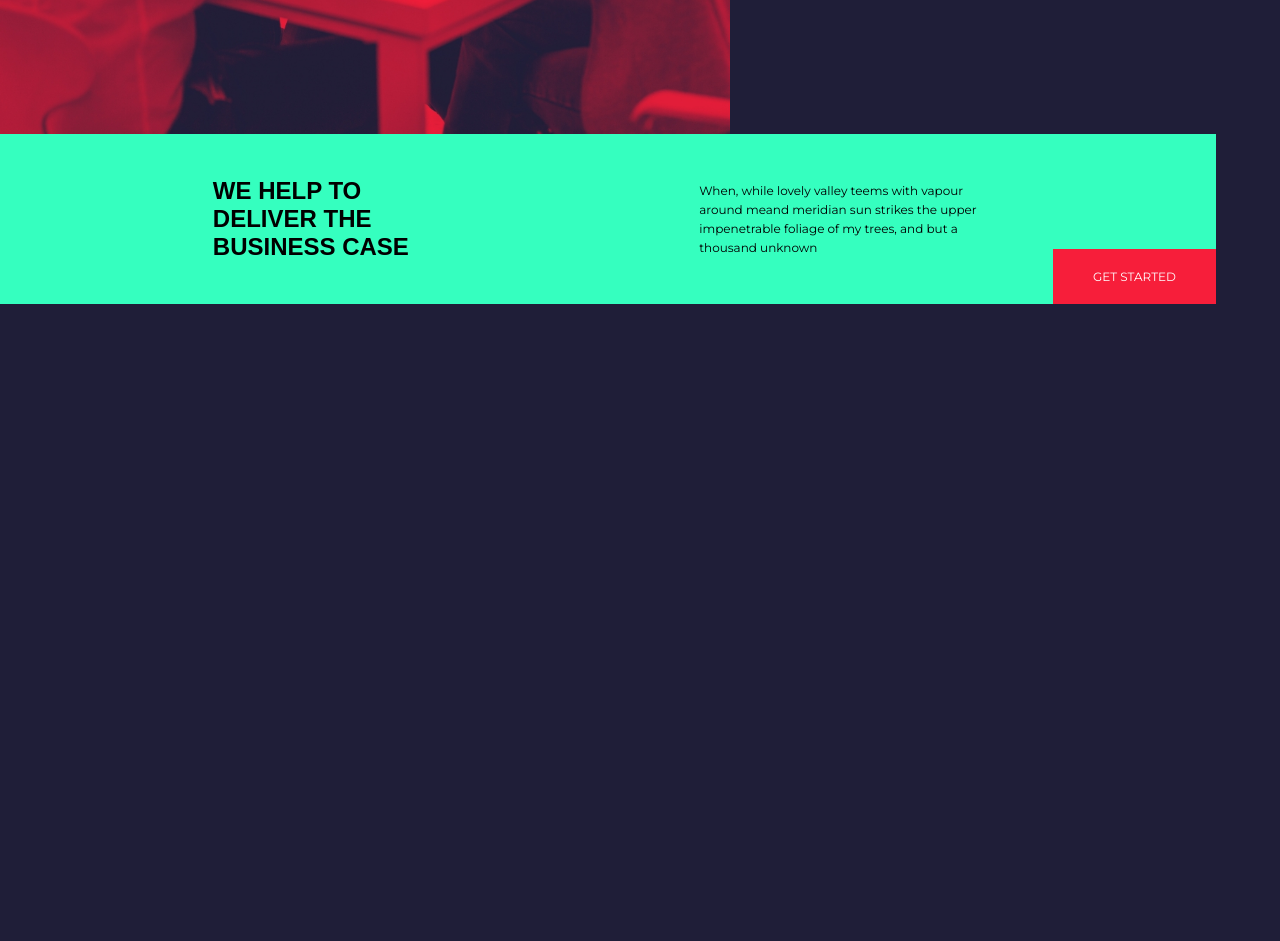
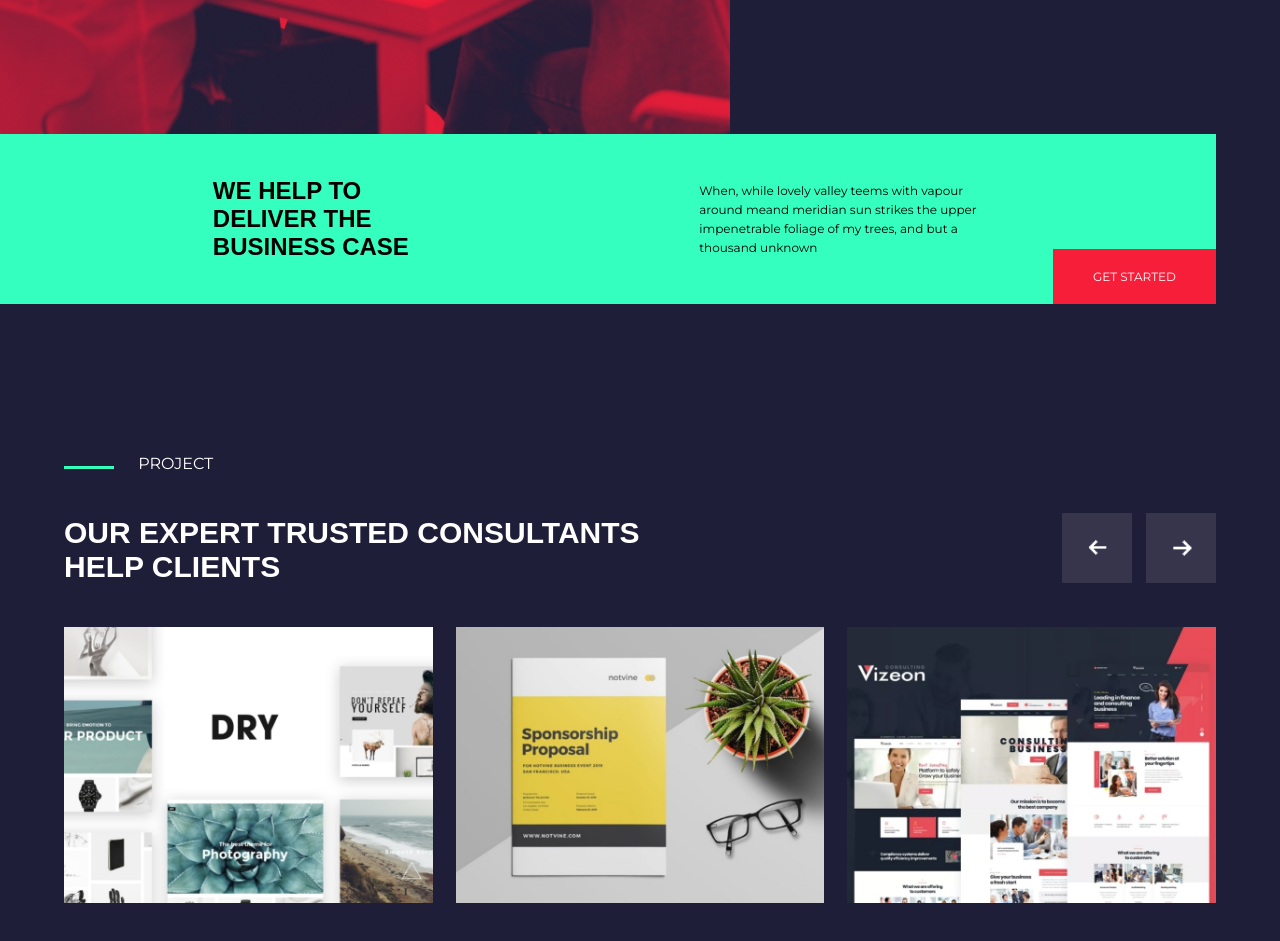
Before and after one commit to alessandro-fini/proj-html-vuejs, a plain HTML site: page index.html in a window 1280 px wide. Shown: the part 3206-4147 px from the top of the page. Before the commit the page ends 3510 px from the top, so only its background shows below. Drawn offline with nearby package versions, Linux system fonts and the light colour scheme; a web font is replaced by a local one.

Commit message:
section 3 - slider

```diff
--- a/css/style.css
+++ b/css/style.css
@@ -290,4 +290,53 @@ nav .nav-right{
   font-size: 12px;
 }
 /* / second section */
+/* third section */
+#project{
+  margin-top: 150px;
+  color: #fff;
+  text-transform: uppercase;
+}
+
+#project span:first-of-type{
+  display: inline-block;
+  width: 50px;
+  border-bottom: 3px solid #35ffbf;
+  margin-right: 20px;
+}
+
+#project .title-box{
+  margin: 40px 0;
+  display: flex;
+  justify-content: space-between;
+  align-items: center;
+}
+
+#project .title-box h2{
+  flex-basis: 50%;
+  font-size: 30px;
+}
+
+#project .title-box .back-forward img{
+  margin-left: 10px;
+  background-color: #36354c;
+  height: 70px;
+  cursor: pointer;
+}
+
+#project .image-container{
+  margin-bottom: 100px;
+  display: flex;
+  justify-content: space-between;
+}
+
+#project .image-container .image-box{
+  flex-basis: 32%;
+}
+
+#project .image-container .image-box img{
+  width: 100%;
+}
+
+
+/* / third section */
 /* / main */
--- a/index.html
+++ b/index.html
@@ -107,7 +107,24 @@
       </section>
       <!-- / second section -->
       <!-- third section (slider) -->
-      <section></section>
+      <section id="project">
+        <div class="container">
+          <span></span>
+          <span>project</span>
+          <div class="title-box">
+            <h2>our expert trusted consultants help clients</h2>
+            <div class="back-forward">
+              <img src="img/default-skin-back-2.png" alt="back" @click="back">
+              <img src="img/default-skin-forward-2.png" alt="forward" @click="forward">
+            </div>
+          </div>
+          <div class="image-container">
+            <div class="image-box" v-for="image in activeImages">
+              <img :src="image.source" :alt="image.name">
+            </div>
+          </div>
+        </div>
+      </section>
       <!-- / third section -->
       <!-- fourth section (testimonial) -->
       <section></section>
--- a/js/script.js
+++ b/js/script.js
@@ -8,6 +8,73 @@ let app = new Vue ({
       'services',
       'blog',
       'contact'
+    ],
+    activeImages: [],
+    counterImg: 1,
+    imgSlot: [
+      {
+        source: 'img/cover1.jpg',
+        name: 'dry',
+        counter: 1
+      },
+      {
+        source: 'img/cover2.jpg',
+        name: 'sponsorship',
+        counter: 1
+      },
+      {
+        source: 'img/cover3.jpg',
+        name: 'vizeon',
+        counter: 1
+      },
+      {
+        source: 'img/cover3.jpg',
+        name: 'vizeon',
+        counter: 2
+      },
+      {
+        source: 'img/cover2.jpg',
+        name: 'sponsorship',
+        counter: 2
+      },
+      {
+        source: 'img/cover1.jpg',
+        name: 'dry',
+        counter: 2
+      }
     ]
+  },
+  created() {
+    this.imgSlot.forEach((element) => {
+      if (element.counter == 1) {
+        this.activeImages.push(element);
+      }
+    });
+  },
+  methods: {
+    forward: function () {
+      this.counterImg++;
+      if (this.counterImg > 2) {
+        this.counterImg = 1;
+      }
+      this.activeImages = [];
+      this.imgSlot.forEach((element) => {
+        if (element.counter == this.counterImg) {
+          this.activeImages.push(element);
+        }
+      });
+    },
+    back: function () {
+      this.counterImg--;
+      if (this.counterImg < 1) {
+        this.counterImg = 2;
+      }
+      this.activeImages = [];
+      this.imgSlot.forEach((element) => {
+        if (element.counter == this.counterImg) {
+          this.activeImages.push(element);
+        }
+      });
+    }
   }
 });
```
Also changed, not shown: img/cover1.jpg (added), img/cover2.jpg (added), img/cover3.jpg (added), img/default-skin-back-2.png (added), img/default-skin-forward-2.png (added).
